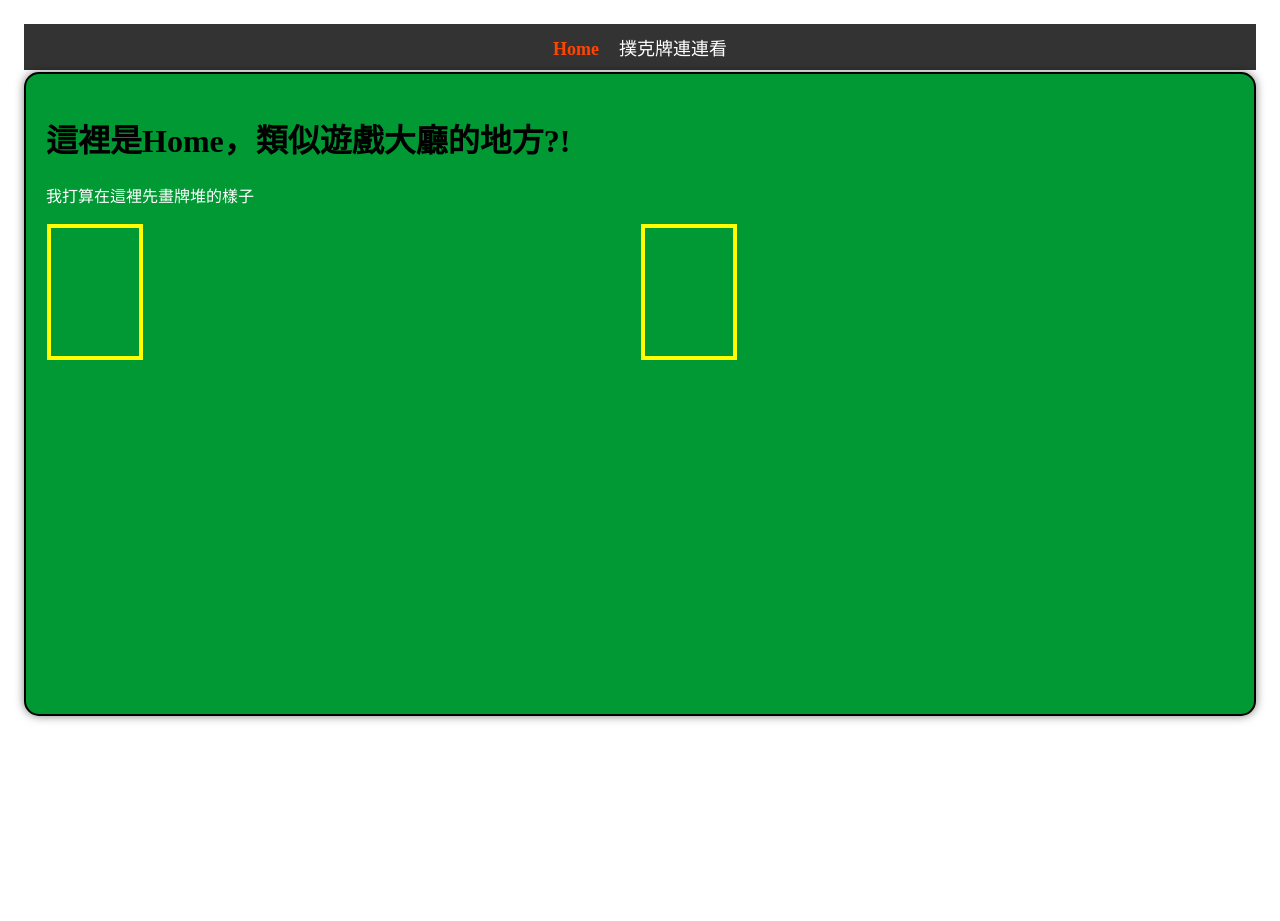
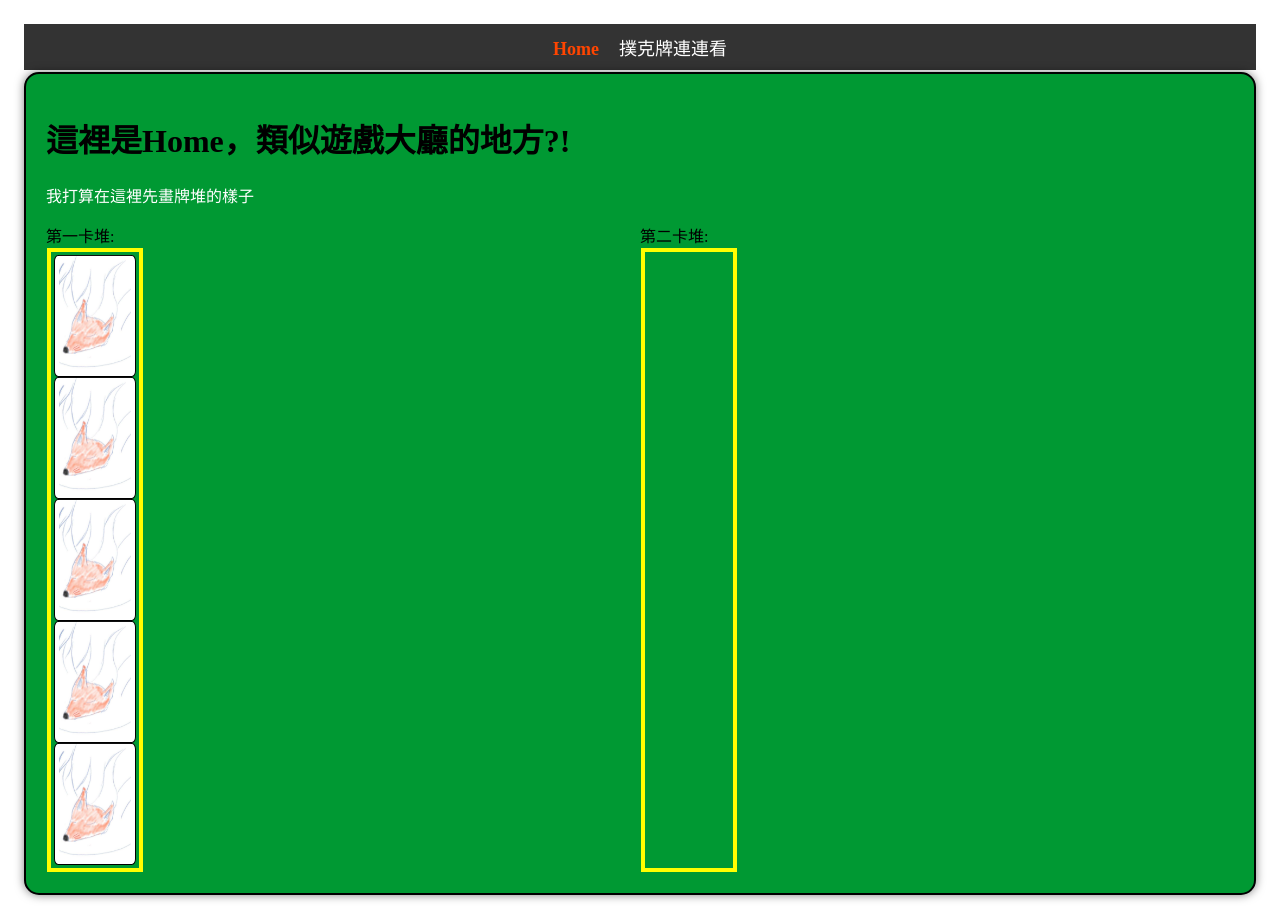
Before and after one commit to kabuto412rock/ithelp-pokergame, a Vue app: page / in a window 1280 px wide. Before the commit the page ends 800 px from the top, so only its background shows below. Built offline with nearby package versions, Linux system fonts and the light colour scheme.

Commit message:
實現點擊讓卡牌資料移動到另一牌堆 A牌堆為蓋牌堆 B牌堆為翻牌堆

```diff
--- a/src/components/CardBox.vue
+++ b/src/components/CardBox.vue
@@ -1,3 +1,5 @@
+<script setup>
+</script>
 <template >
     <div class="card-box">
         <slot>
--- a/src/utils/poker-helper.js
+++ b/src/utils/poker-helper.js
@@ -23,9 +23,9 @@ function shuffle(deck) {
 /** 洗好的撲克牌
  * @returns {Card[]} 洗好的撲克牌
  */
-function geneateShuffleDeck() {
+function geneateShuffleDeck(n=52) {
     let deck = [];
-    for (let i = 0; i < 52; i++) {
+    for (let i = 0; i < n; i++) {
         deck.push({
             value: i,
             isOpen: false,
--- a/src/views/HomeView.vue
+++ b/src/views/HomeView.vue
@@ -1,8 +1,23 @@
 <script setup>
+import { ref } from 'vue';
 import GameBoard from '../components/GameBoard.vue';
 import CardBox from '../components/CardBox.vue';
 import Card from '../components/Card.vue';
-
+import { geneateShuffleDeck } from "../utils/poker-helper";
+const fstCards = ref(geneateShuffleDeck(5));
+const secondCards = ref([]);
+const moveCardFromAToB = () => {
+  const card = fstCards.value.pop();
+  if (card === undefined) return;
+  card.isOpen = true;
+  secondCards.value.push(card);
+};
+const moveCardFromBToA = () => {
+  const card = secondCards.value.pop();
+  if (card === undefined) return;
+  card.isOpen = false;
+  fstCards.value.push(card);
+};
 </script>
 <template>
   <main>
@@ -11,9 +26,15 @@ import Card from '../components/Card.vue';
       <p>
         我打算在這裡先畫牌堆的樣子
       </p>
-      <div style="display: grid; grid-template-columns: 1fr 1fr;">
-        <CardBox></CardBox>
-        <CardBox></CardBox>
+      <div style="display: grid;  grid-template-columns: 1fr 1fr;">
+        <div>第一卡堆: </div>
+        <div>第二卡堆: </div>
+        <CardBox @Click="moveCardFromAToB">
+          <Card v-for="card in fstCards" :key="card.id" :value="card.value" :isOpen="card.isOpen" />
+        </CardBox>
+        <CardBox @Click="moveCardFromBToA">
+          <Card v-for="card in secondCards" :key="card.id" :value="card.value" :isOpen="card.isOpen" />
+        </CardBox>
       </div>
     </GameBoard>
   </main>
```
